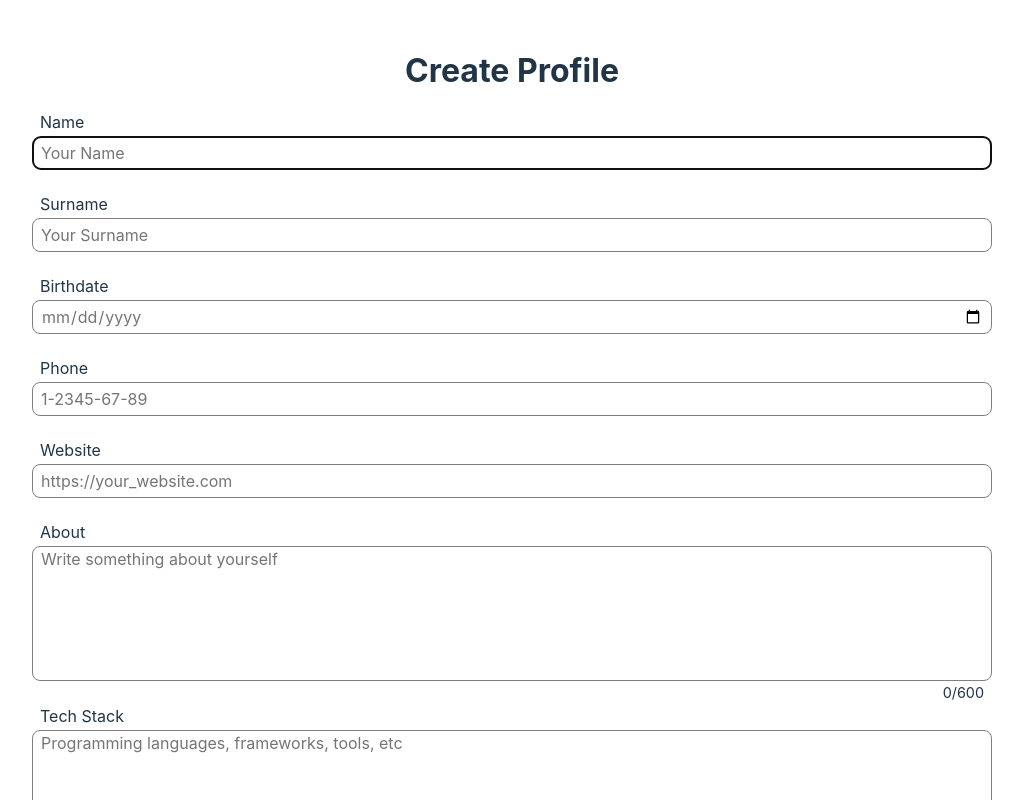
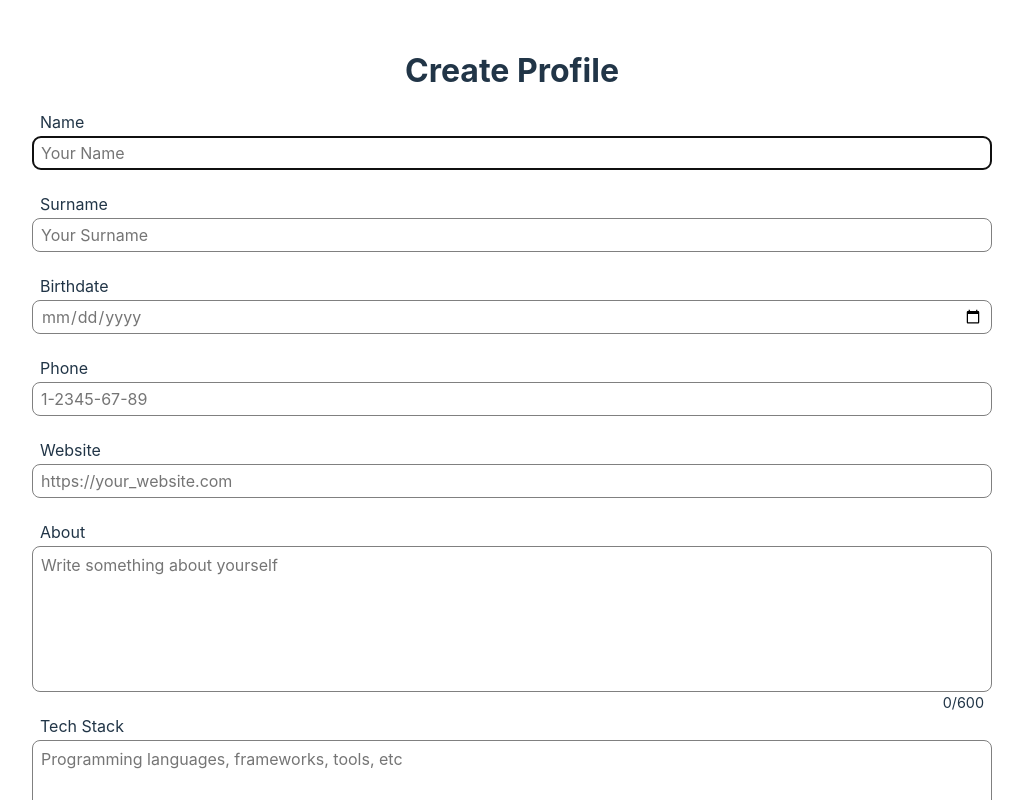
Before and after one commit to lazzzaroni/React_05.08, a React (Vite) app: page / in a window 1280 px wide. Shown: the top 800 px of the page, without its empty margins (128-1151 px from the left). Built offline with nearby package versions, Linux system fonts and the light colour scheme.

Commit message:
small style tweak

```diff
--- a/src/App.css
+++ b/src/App.css
@@ -31,7 +31,7 @@
 }
 
 .label_textarea {
-  padding: 0rem 0 10rem 0.5rem;
+  padding: 0rem 0 10.625rem 0.5rem;
 }
 
 .error_message {
@@ -82,7 +82,7 @@ input[type="date"].date-input--has-value::-webkit-datetime-edit-year-field {
 
 textarea {
   height: 8rem;
-  padding: 0.175rem 0.5rem;
+  padding: 0.5rem;
   resize: none;
 }
 
--- a/src/App.jsx
+++ b/src/App.jsx
@@ -11,6 +11,7 @@ class App extends Component {
     this.cancelRef = createRef();
     this.showModal = false;
   }
+
   initialState = {
     name: "",
     surname: "",
@@ -119,7 +120,7 @@ class App extends Component {
     switch (field) {
       case "name":
       case "surname":
-        this.checkUserName(value, field);
+        validators.checkUserName(value, field);
         break;
       case "birthdate":
         this.checkBirthdate(value);
```
